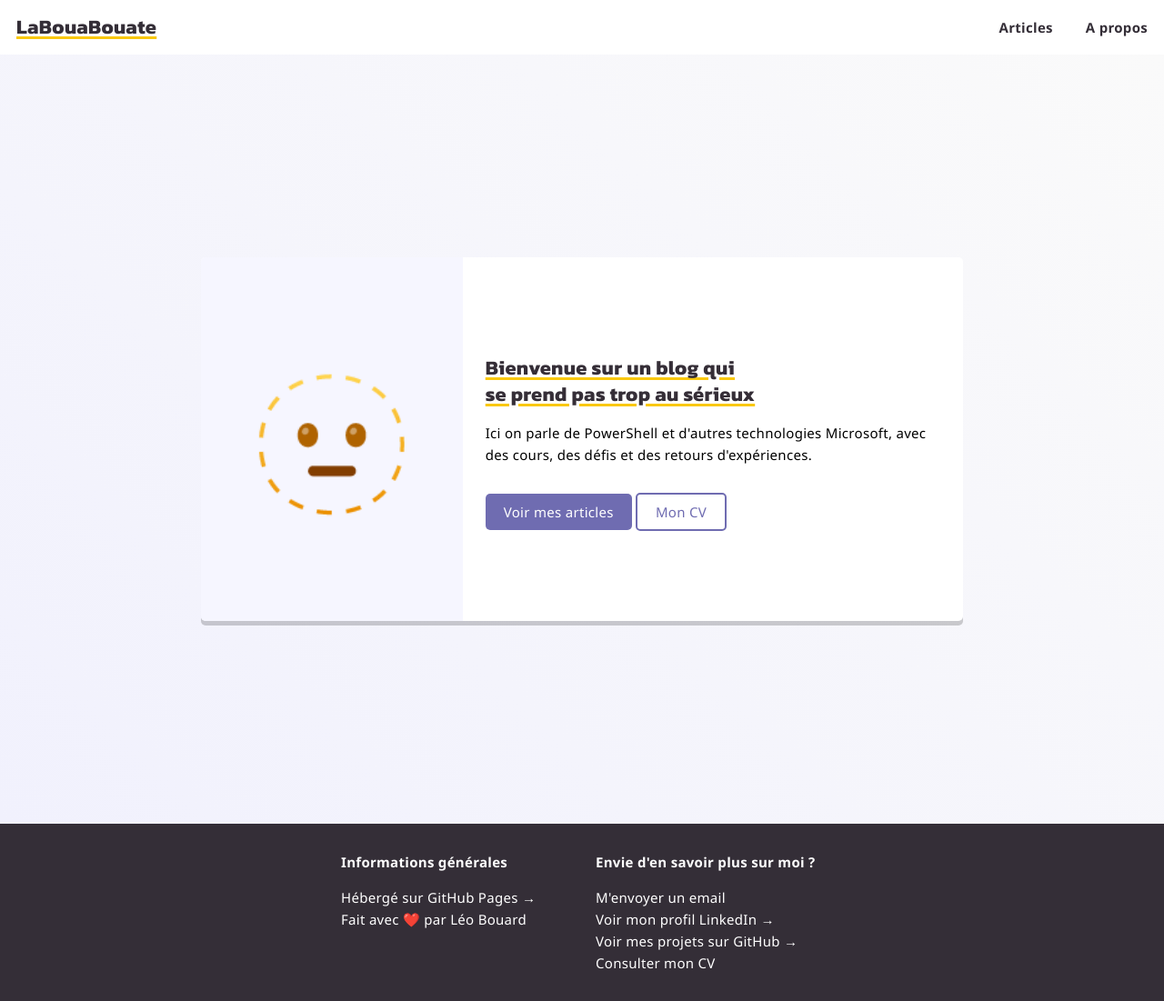
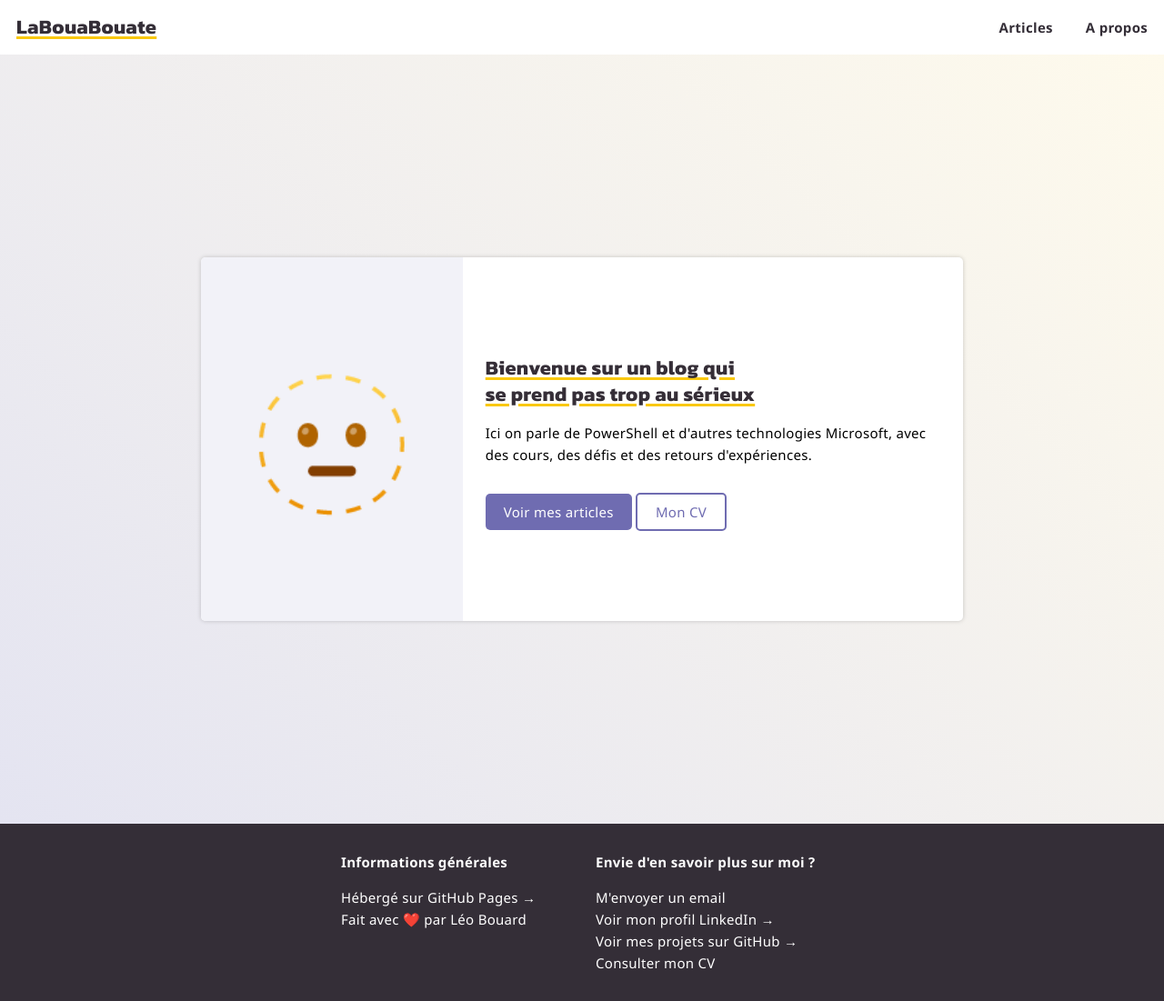
Before and after one commit to leobouard/leobouard.github.io, a Jekyll site: the page built from index.md, in a window 1280 px wide. Shown: the whole page at 91% size. Built offline with Jekyll 4.4.1, drawn with Linux system fonts in a browser that asks for light colours; some web fonts are replaced; our own code applies the rules of GitHub Pages for plain Markdown files.

Commit message:
Update homepage.scss

```diff
--- a/assets/css/homepage.scss
+++ b/assets/css/homepage.scss
@@ -6,7 +6,7 @@
     display: flex;
     align-items: center;
     justify-content: center;
-    background: linear-gradient(45deg, #f1f1fd, #fafafa);
+    background: linear-gradient(45deg, #E4E4F1, #FEFAEC);
 }
 
 .div_hero {
@@ -18,7 +18,7 @@
     border-radius: 5px;
     position: relative;
     overflow: hidden;
-    box-shadow: 0px 5px 0px #00000030;
+    box-shadow: 0px 0px 5px 0px #00000030;
 }
 
 .div_hero_text {
@@ -35,7 +35,7 @@
 
 .div_hero_image {
     max-width: 300px;
-    background-color: #f6f6ff;
+    background-color: #f2f2f8;
     display: flex;
     justify-content: center;
     align-items: center;
```
